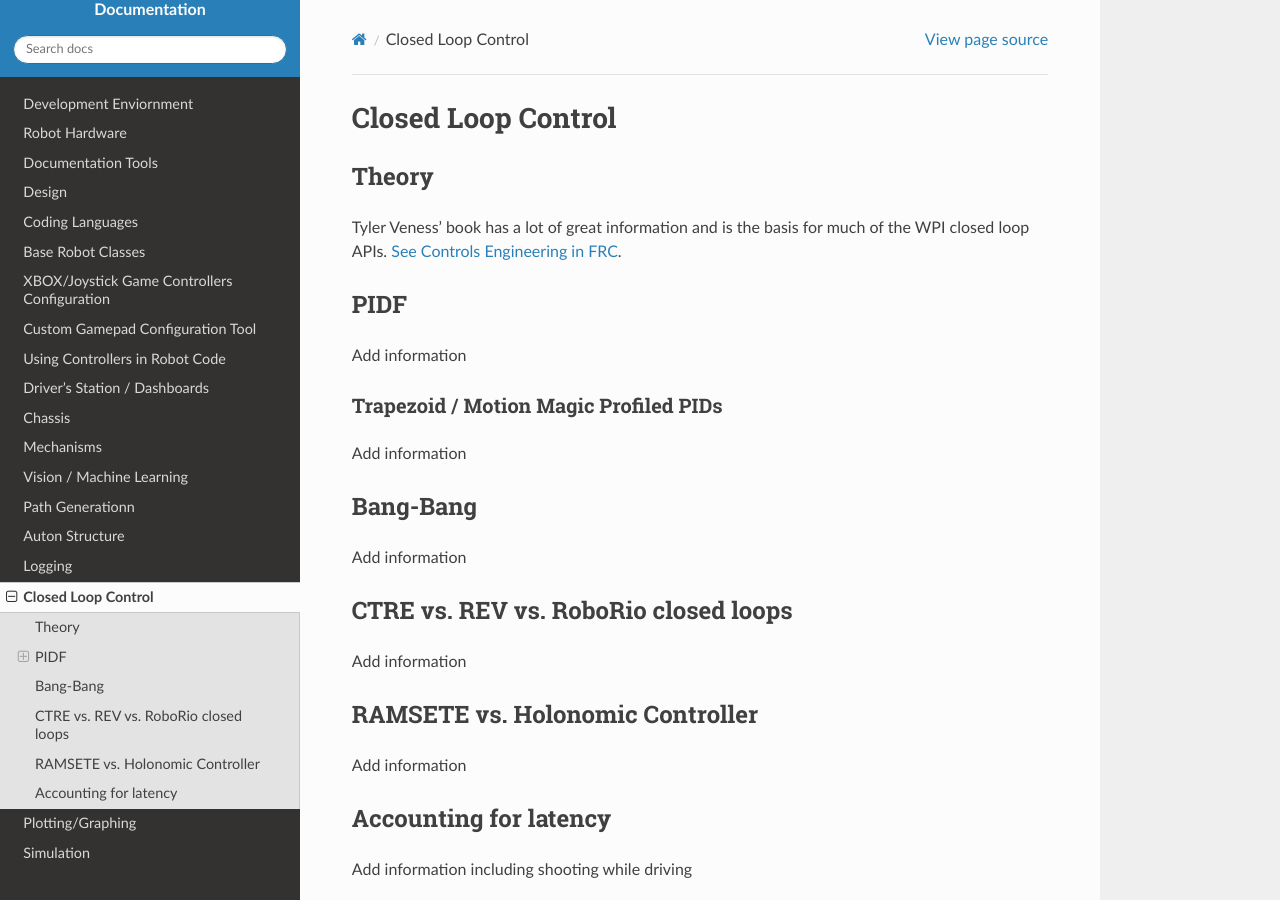
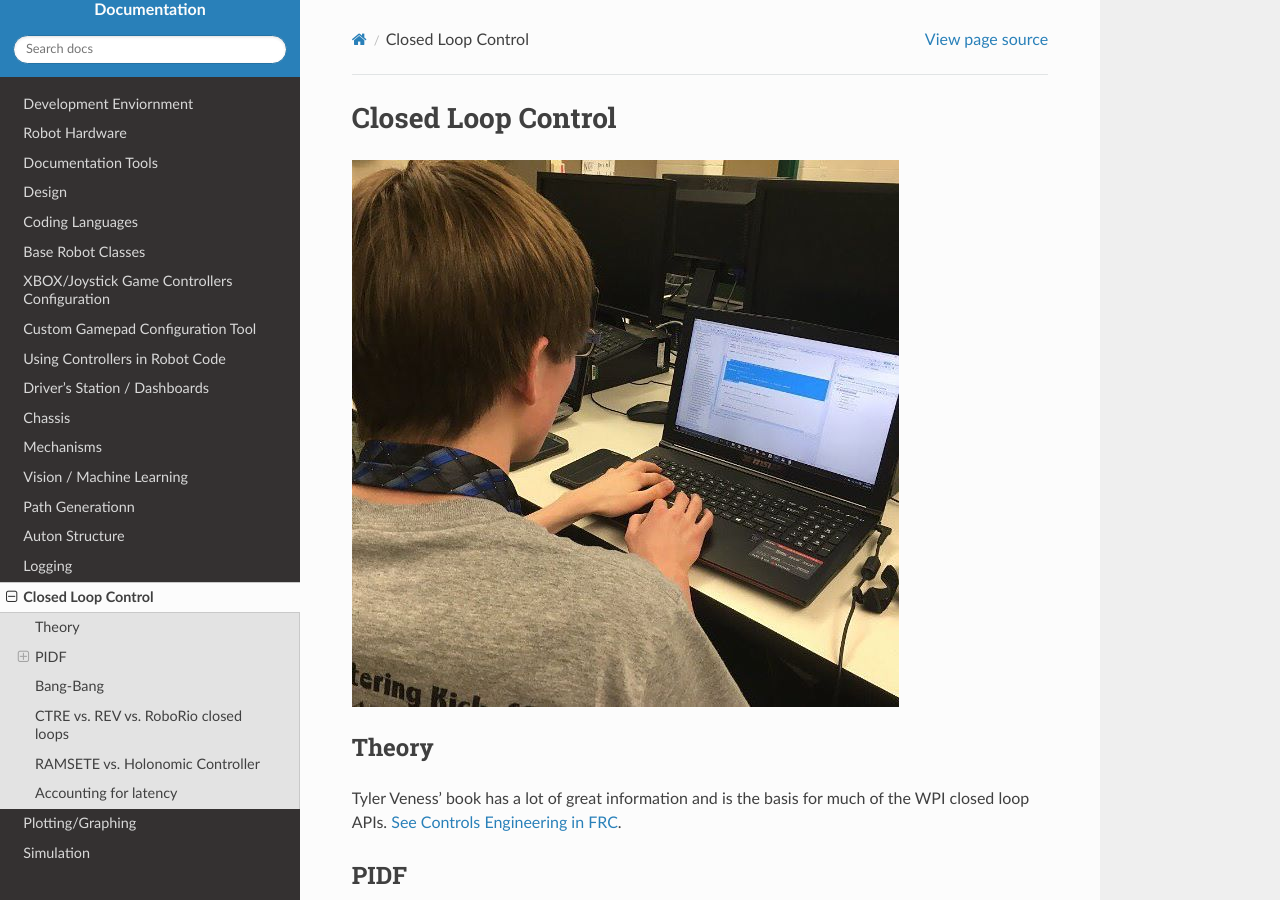
Before and after one commit to Team302/Team302Doco, a Sphinx documentation site: the page built from docs/closedloop.rst, in a window 1280 px wide and 900 px high. Built offline with Sphinx 7.4.7 and the Read the Docs theme 3.1.0, drawn with Linux system fonts in a browser that asks for light colours.

Commit message:
Update closedloop.rst

```diff
--- a/docs/closedloop.rst
+++ b/docs/closedloop.rst
@@ -2,6 +2,8 @@
 =======================
 Closed Loop Control
 =======================
+
+.. image:: ./images/DerekSW.jpg
 
 
 Theory
```
